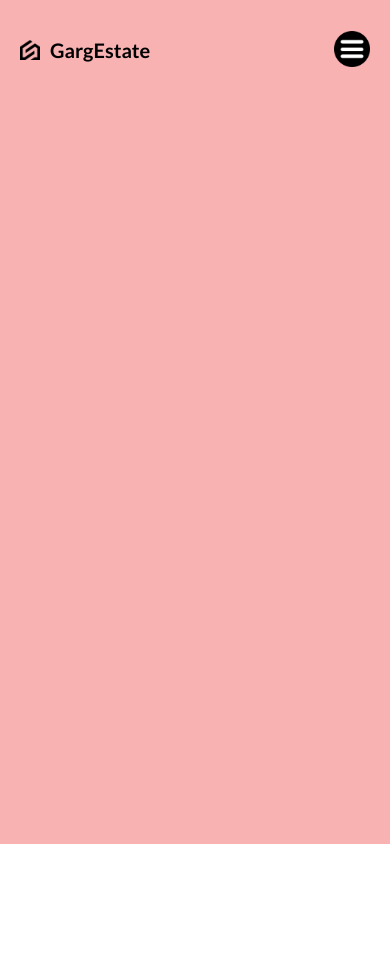
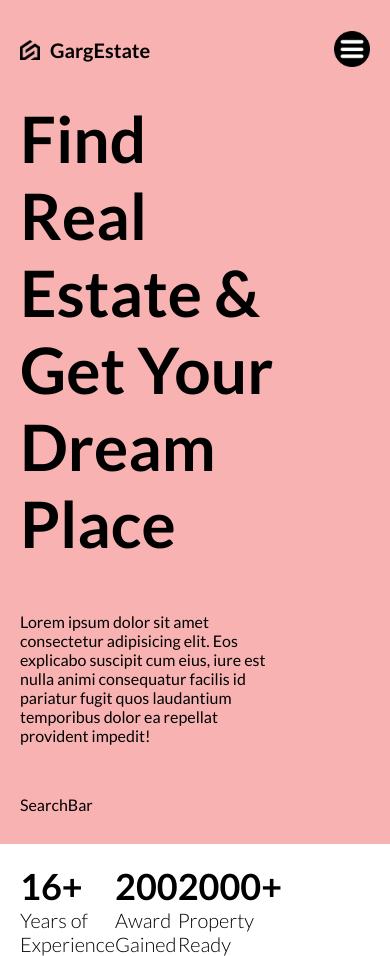
Before and after one commit to jatingarg0410/GargEstate, a React (Vite) app: page / in a window 390 px wide. Shown: the top 956 px of the page. Before the commit the page ends 844 px from the top, so only its background shows below. Built offline with nearby package versions, Linux system fonts and the light colour scheme.

Commit message:
created responsive home page design

```diff
--- a/src/App.jsx
+++ b/src/App.jsx
@@ -1,10 +1,16 @@
 import Navbar from './components/navbar/Navbar'
 import './layout.scss'
+import HomePage from './pages/homePage/homePage'
 
 function App() {
   return (
     <div className="layout">
-      <Navbar />
+      <div className="navbar">
+        <Navbar />
+      </div>
+      <div className="content">
+        <HomePage />
+      </div>
     </div>
   )
 }
--- /dev/null
+++ b/src/components/navbar/searchBar/SearchBar.jsx
@@ -0,0 +1,8 @@
+import React from 'react'
+import './searchBar.scss'
+
+const SearchBar = () => {
+  return <div className="searchBar">SearchBar</div>
+}
+
+export default SearchBar
--- /dev/null
+++ b/src/components/navbar/searchBar/searchBar.scss
@@ -0,0 +1,2 @@
+.searchBar {
+}
--- a/src/layout.scss
+++ b/src/layout.scss
@@ -6,6 +6,8 @@
   margin-right: auto;
   padding-left: 20px;
   padding-right: 20px;
+  display: flex;
+  flex-direction: column;
   @include lg {
     background-color: rgb(241, 202, 188);
     max-width: 1280px;
@@ -18,4 +20,7 @@
     background-color: rgb(248, 178, 178);
     max-width: 640px;
   }
+  .content {
+    flex: 1;
+  }
 }
--- /dev/null
+++ b/src/pages/homePage/homePage.jsx
@@ -0,0 +1,40 @@
+import React from 'react'
+import './homePage.scss'
+import SearchBar from '../../components/navbar/searchBar/SearchBar'
+const HomePage = () => {
+  return (
+    <div className="homePage">
+      <div className="textContainer">
+        <div className="wrapper">
+          <h1 className="title">Find Real Estate & Get Your Dream Place</h1>
+          <p>
+            Lorem ipsum dolor sit amet consectetur adipisicing elit. Eos
+            explicabo suscipit cum eius, iure est nulla animi consequatur
+            facilis id pariatur fugit quos laudantium temporibus dolor ea
+            repellat provident impedit!
+          </p>
+          <SearchBar />
+          <div className="boxes">
+            <div className="box">
+              <h1>16+</h1>
+              <h2>Years of Experience</h2>
+            </div>
+            <div className="box">
+              <h1>200</h1>
+              <h2>Award Gained</h2>
+            </div>
+            <div className="box">
+              <h1>2000+</h1>
+              <h2>Property Ready</h2>
+            </div>
+          </div>
+        </div>
+      </div>
+      <div className="imgContainer">
+        <img src="/bg.png" alt="" />
+      </div>
+    </div>
+  )
+}
+
+export default HomePage
--- /dev/null
+++ b/src/pages/homePage/homePage.scss
@@ -0,0 +1,43 @@
+.homePage {
+  display: flex;
+  height: 100%;
+  .textContainer {
+    flex: 3;
+    .wrapper {
+      padding-right: 100px;
+      display: flex;
+      flex-direction: column;
+      justify-content: center;
+      gap: 50px;
+      height: 100%;
+
+      .title {
+        font-size: 64px;
+      }
+      .boxes {
+        display: flex;
+        justify-content: space-between;
+
+        h1 {
+          font-size: 36px;
+        }
+        h2 {
+          font-size: 20px;
+          font-weight: 300;
+        }
+      }
+    }
+  }
+  .imgContainer {
+    flex: 2;
+    background-color: #fcf5f3;
+    position: relative;
+    display: flex;
+    align-items: center;
+    img {
+      width: 115%;
+      position: absolute;
+      right: 0;
+    }
+  }
+}
```
